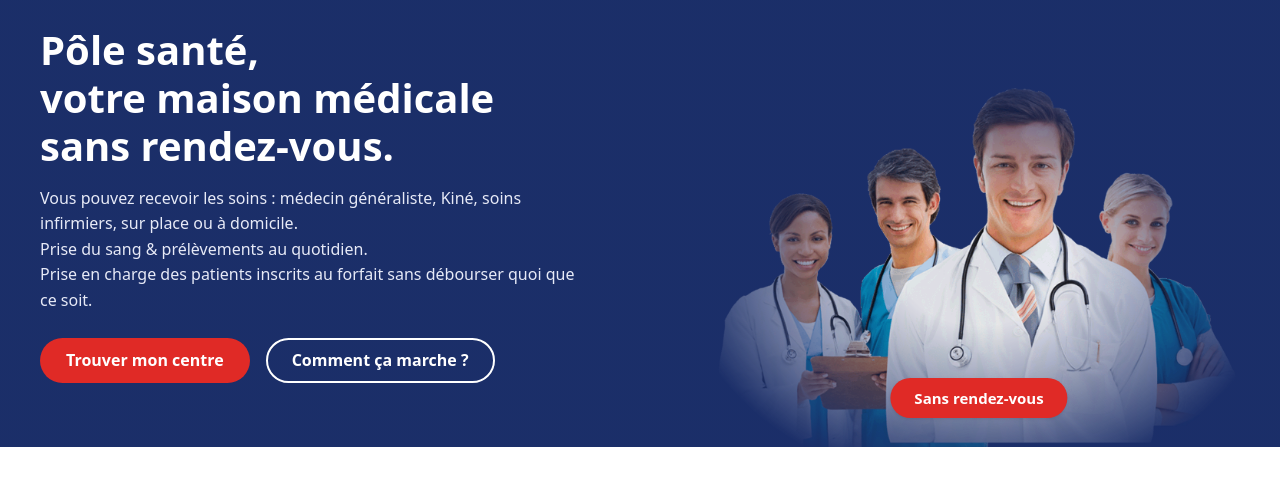
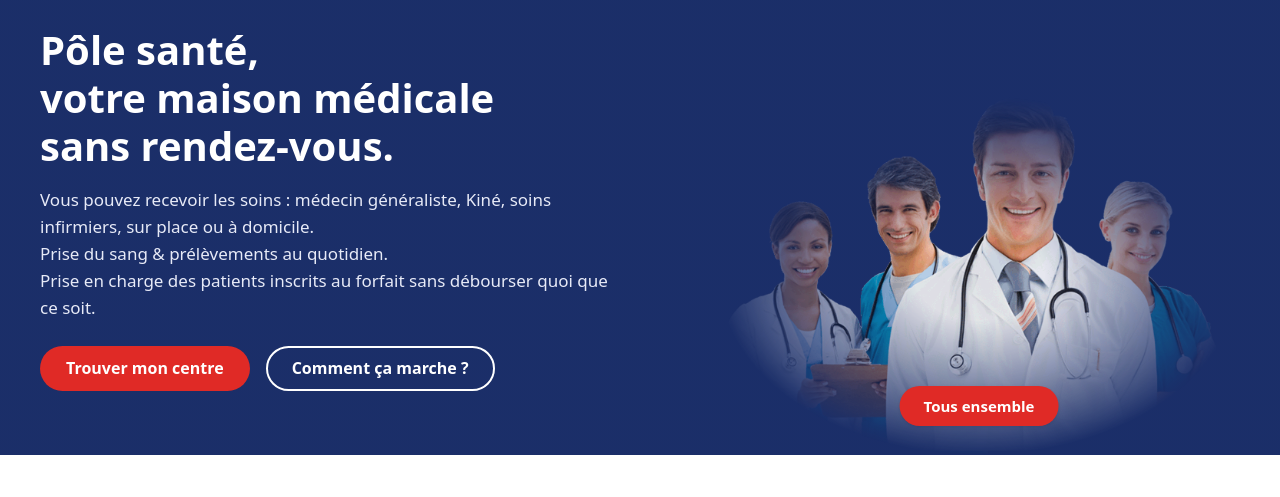
Before and after one commit to kalidovnicom-blip/maisonmedicalepolesante.be, a plain HTML site: page index.html in a window 1280 px wide. Shown: the part 303-800 px from the top of the page. Drawn offline with Linux system fonts and the light colour scheme.

Commit message:
Add files via upload

```diff
--- a/index.html
+++ b/index.html
@@ -6,7 +6,7 @@
 <title>MEDICA — Maison médicale Pôle Santé | Jette &amp; Molenbeek</title>
 <meta name="description" content="Maison médicale au forfait, conventionnée INAMI, à Jette et Molenbeek. Médecine générale, kinésithérapie, soins infirmiers et prises de sang, sans rendez-vous, sans frais à l'acte.">
 <link rel="stylesheet" href="03-design-system.css?v=7">
-<link rel="stylesheet" href="style.css?v=8">
+<link rel="stylesheet" href="style.css?v=9">
 </head>
 <body>
 
@@ -66,7 +66,7 @@
       <div class="hero__visuel">
         <div class="hero__visuel-cadre">
           <img src="actifs/equipe-hero.png" alt="Équipe de praticiens MEDICA (médecins et personnel paramédical)" width="640" height="480" loading="eager">
-          <span class="hero__etiquette">Sans rendez-vous</span>
+          <span class="hero__etiquette">Tous ensemble</span>
         </div>
       </div>
     </div>
--- a/style.css
+++ b/style.css
@@ -162,6 +162,7 @@
 .hero p {
   color: #E7EAF7;
   max-width: 60ch;
+  font-size: 1.0625rem;
 }
 
 .hero__actions {
@@ -196,8 +197,8 @@
   display: block;
   width: 100%;
   height: auto;
-  -webkit-mask-image: radial-gradient(ellipse 60% 65% at 50% 50%, black 25%, rgba(0,0,0,.6) 55%, transparent 95%);
-  mask-image: radial-gradient(ellipse 60% 65% at 50% 50%, black 25%, rgba(0,0,0,.6) 55%, transparent 95%);
+  -webkit-mask-image: radial-gradient(ellipse 50% 50% at 50% 50%, black 25%, rgba(0,0,0,.6) 55%, transparent 100%);
+  mask-image: radial-gradient(ellipse 50% 50% at 50% 50%, black 25%, rgba(0,0,0,.6) 55%, transparent 100%);
 }
 .hero__etiquette {
   position: absolute;
```
